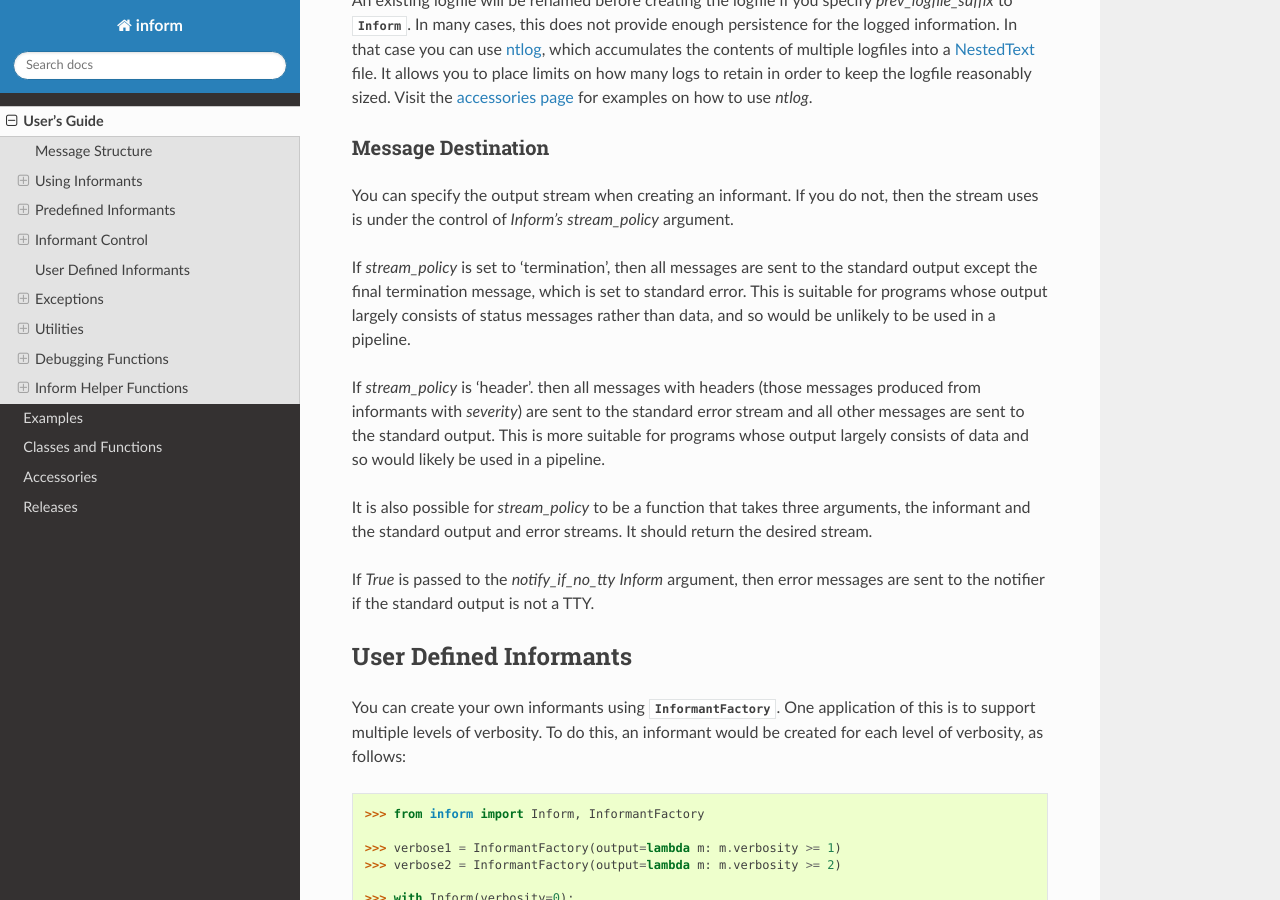
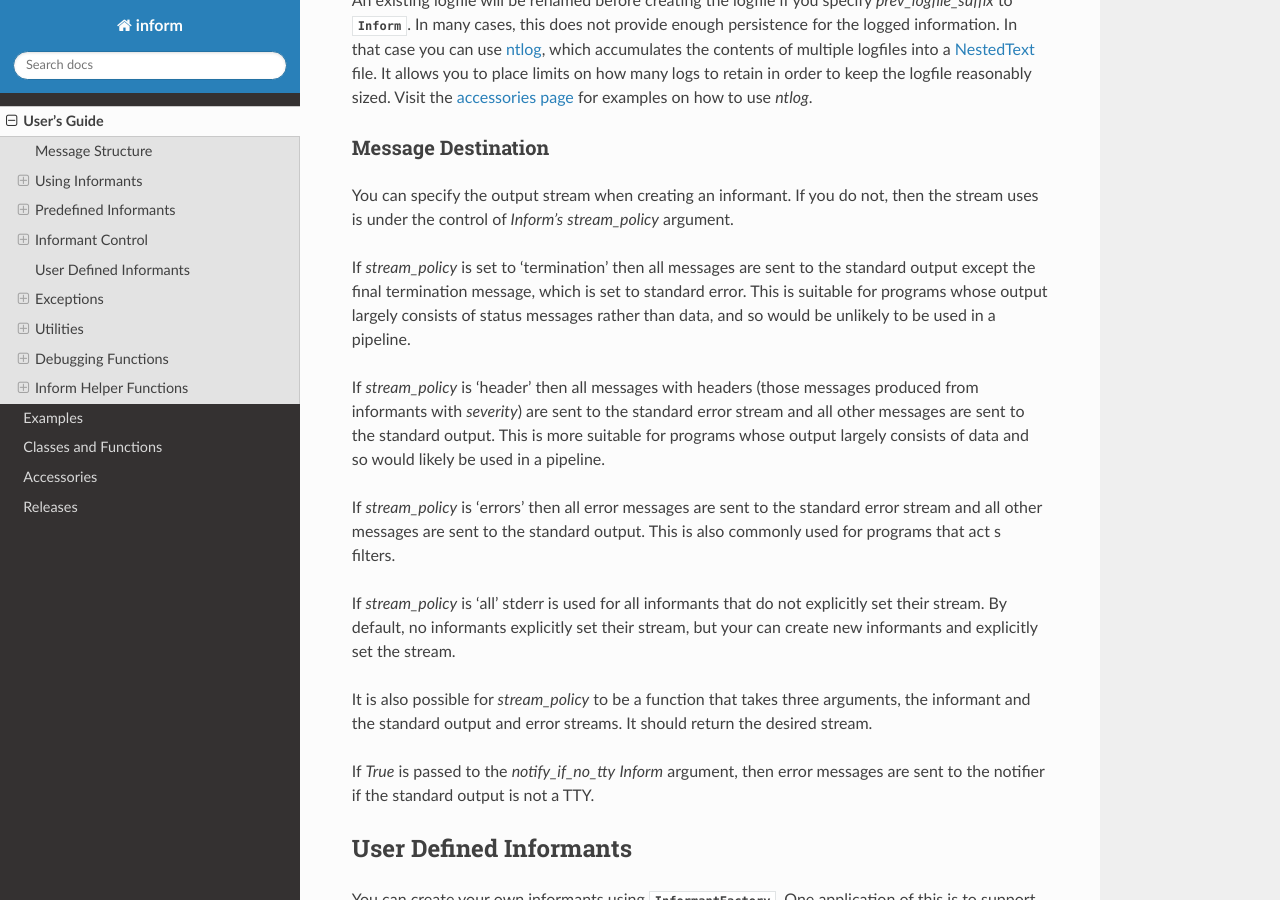
Before and after one commit to KenKundert/inform, a Sphinx documentation site: the page built from doc/user.rst, in a window 1280 px wide and 900 px high, scrolled down 13289 px. Built offline with Sphinx 7.4.7 and the Read the Docs theme 3.1.0, drawn with Linux system fonts in a browser that asks for light colours; some of the changed text lies outside the part shown.

Commit message:
added is_array()

```diff
--- a/doc/api.rst
+++ b/doc/api.rst
@@ -63,6 +63,8 @@
 .. autofunction:: inform.is_collection
 
 .. autofunction:: inform.is_iterable
+
+.. autofunction:: inform.is_array
 
 .. autofunction:: inform.is_mapping
 
--- a/doc/releases.rst
+++ b/doc/releases.rst
@@ -8,6 +8,8 @@
 
     | Version: 1.33
     | Released: 2024-12-11
+
+- Added :func:`is_array`.
 
 
 1.33 (2024-12-11)
--- a/doc/user.rst
+++ b/doc/user.rst
@@ -797,16 +797,24 @@
 then the stream uses is under the control of *Inform's* *stream_policy*
 argument.
 
-If *stream_policy* is set to 'termination', then all messages are sent to the
+If *stream_policy* is set to 'termination' then all messages are sent to the
 standard output except the final termination message, which is set to standard
 error.  This is suitable for programs whose output largely consists of status
 messages rather than data, and so would be unlikely to be used in a pipeline.
 
-If *stream_policy* is 'header'. then all messages with headers (those messages
+If *stream_policy* is 'header' then all messages with headers (those messages
 produced from informants with *severity*) are sent to the standard error stream
 and all other messages are sent to the standard output. This is more suitable
 for programs whose output largely consists of data and so would likely be used
 in a pipeline.
+
+If *stream_policy* is 'errors' then all error messages are sent to the standard
+error stream and all other messages are sent to the standard output.  This is
+also commonly used for programs that act s filters.
+
+If *stream_policy* is 'all' stderr is used for all informants that do not
+explicitly set their stream.  By default, no informants explicitly set their
+stream, but your can create new informants and explicitly set the stream.
 
 It is also possible for *stream_policy* to be a function that takes three
 arguments, the informant and the standard output and error streams. It should
@@ -1534,6 +1542,37 @@
     True
 
 
+.. _is_array desc:
+
+is_array
+""""""""
+
+.. py:function:: is_array(obj)
+   :noindex:
+
+:func:`is_array` returns *True* if its argument is a list or a tuple.  This
+includes other list-like objects.
+
+.. code-block:: python
+
+    >>> from inform import is_array
+
+    >>> is_array('')  # string
+    False
+
+    >>> is_array([])  # list
+    True
+
+    >>> is_array(())  # tuple
+    True
+
+    >>> is_array({})  # dictionary
+    False
+
+    >>> is_array(set())  # set
+    False
+
+
 .. _is_mapping desc:
 
 is_mapping
--- a/inform/__init__.py
+++ b/inform/__init__.py
@@ -1,6 +1,6 @@
 from .inform import (
     # inform utility functions and classes
-    cull, indent, is_collection, is_iterable, is_mapping, is_str, join,
+    cull, indent, is_collection, is_iterable, is_array, is_mapping, is_str, join,
     Color, Info, LoggingCache,
 
     # user utility functions and classes
```
Also changed, not shown: other parts of doc/user.rst (+2 -2 lines), 4 other files.
